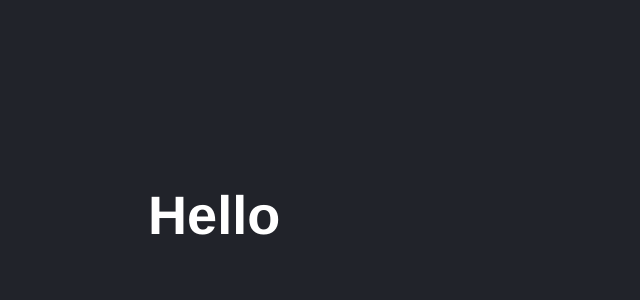
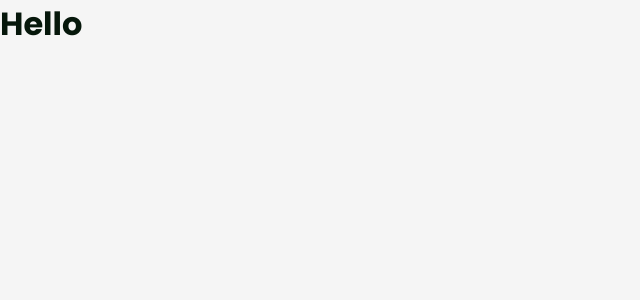
Before and after one commit to alef-garrido/frontend-challenge, a React (Vite) app: page / in a window 1280 px wide. Shown: the top 300 px of the page, without its empty margins (0-640 px from the left). Built offline with nearby package versions, Linux system fonts and the light colour scheme.

Commit message:
Add pags folder, css brand resets

```diff
--- a/src/main.jsx
+++ b/src/main.jsx
@@ -1,6 +1,6 @@
 import React from 'react';
 import ReactDOM from 'react-dom/client';
-import { CounterApp } from './CounterApp';
+import { CounterApp } from './components/widgets/CounterApp';
 
 import './styles.css';
 
--- a/src/styles.css
+++ b/src/styles.css
@@ -1,16 +1,29 @@
+@import url('https://fonts.googleapis.com/css2?family=Poppins:wght@400;600;700&display=swap');
+
+:root {
+  --primaryColor: #FD9255;
+  --secondaryColor: #E2E2E2;
+  --background : #F9F9F9;
+  --white: #F5F5F5;
+  --black: rgba(6, 23, 11, 1);
+}
+
+
+* {
+    padding: 0;
+    margin: 0;
+    box-sizing: border-box;
+  }
 
 
 html, body {
-    background-color: #21232A;
-    color: white;
-    font-family: Helvetica, Arial, sans-serif;
-    font-size: 1.3rem;
-    padding: 70px;
+    width: 100vw;
+    height: 100vh;
+    background-color: var(--white);
+    color: var(--black);
+    font-family: 'Poppins', sans-serif;
 }
 
-
-button {
-    padding: 15px;
-    font-size: 1.3rem;
-    margin-right: 5px;
-}
+body {
+    grid-template-rows: auto 1fr auto;
+  }
```
Also changed, not shown: src/components/widgets/CounterApp.jsx (renamed from src/CounterApp.jsx), src/pages/StorePage.jsx (added), src/pages/StorePage.module.css (added).
